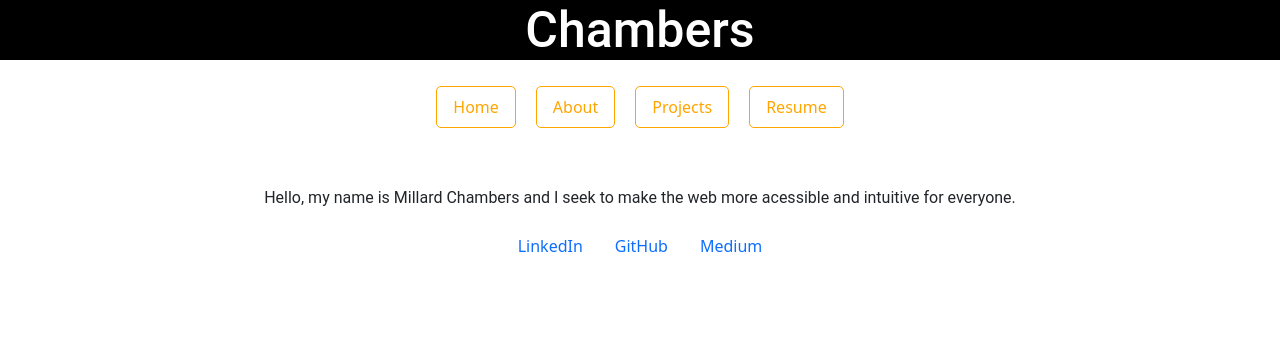
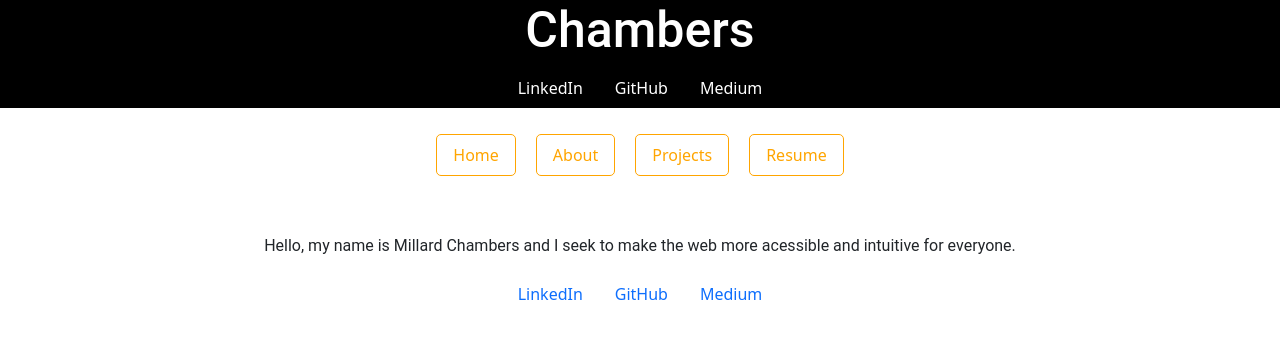
Before and after one commit to MChambersIV/Portfolio, a React (Create React App) app: page / in a window 1280 px wide. Shown: the top 338 px of the page. Built offline with nearby package versions, Linux system fonts and the light colour scheme.

Commit message:
Moved Footer.js Elements to Header.js and restyled Resume.js elements

```diff
--- a/src/components/Header.js
+++ b/src/components/Header.js
@@ -22,12 +22,29 @@ const ghostStyle = {
     opacity: "0"
 };
 
+const linkStyle = {
+    background: "black",
+};
+
 function Header() {
     return (
+    <div style={linkStyle}>
+
        <div>
         <h1 className="title text-center row-start" style={headStyle}>Chambers</h1>
         <h1 className="title text-center row-start" style={ghostStyle}>Chambers</h1>
        </div>
+
+
+       <div className="nav justify-content-center">
+            <a className="nav-link text-white" href="https://linkedin.com/in/millard-chambers">LinkedIn</a>
+
+            <a className="nav-link text-white" href="https://github.com/MChambersIV">GitHub</a>
+
+            <a className="nav-link text-white" href="https://medium.com/@chambersm025">Medium</a>
+       </div>
+
+    </div>
     )
 }
 
--- a/src/components/pages/Resume.js
+++ b/src/components/pages/Resume.js
@@ -7,19 +7,26 @@ const boxStyle = {
   borderWidth: "2px",
   borderColor: "red",
   margin: "10px",
-  alignText: "center"
+  textAlign: "center"
 
 };
 
+const listStyle = {
+    display: "block",
+    marginLeft: "auto",
+    marginRight: "auto",
+
+}
+
 function Resume() {
     return (
-        <div class="d-flex flex-column justify-content-center">
-         <p>JavaScript</p>
-         <p>React</p>
-         <p>SQL</p>
-         <p>MongoDB</p>
-         <p>CSS</p>
-         <p>HTML</p>
+        <div class="d-flex flex-column" style={listStyle}>
+         <p style={listStyle}>JavaScript</p>
+         <p style={listStyle}>React</p>
+         <p style={listStyle}>SQL</p>
+         <p style={listStyle}>MongoDB</p>
+         <p style={listStyle}>CSS</p>
+         <p style={listStyle}>HTML</p>
         <a style={boxStyle} href="https://drive.google.com/file/d/1zWUbt27l-IwGQGAYzvlKaHQCopJl1Und/view?usp=sharing">Resume</a>
         </div>
     )
```
